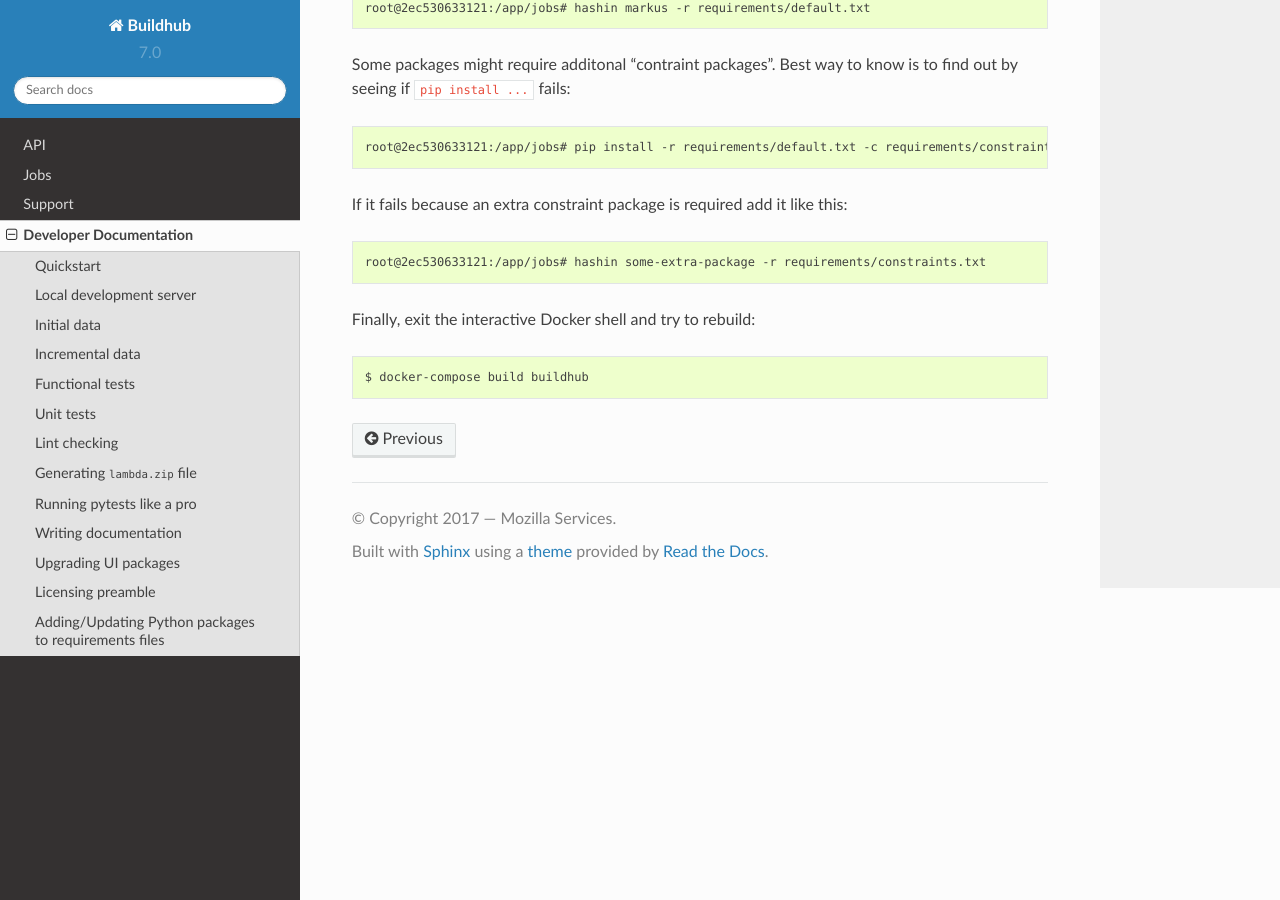
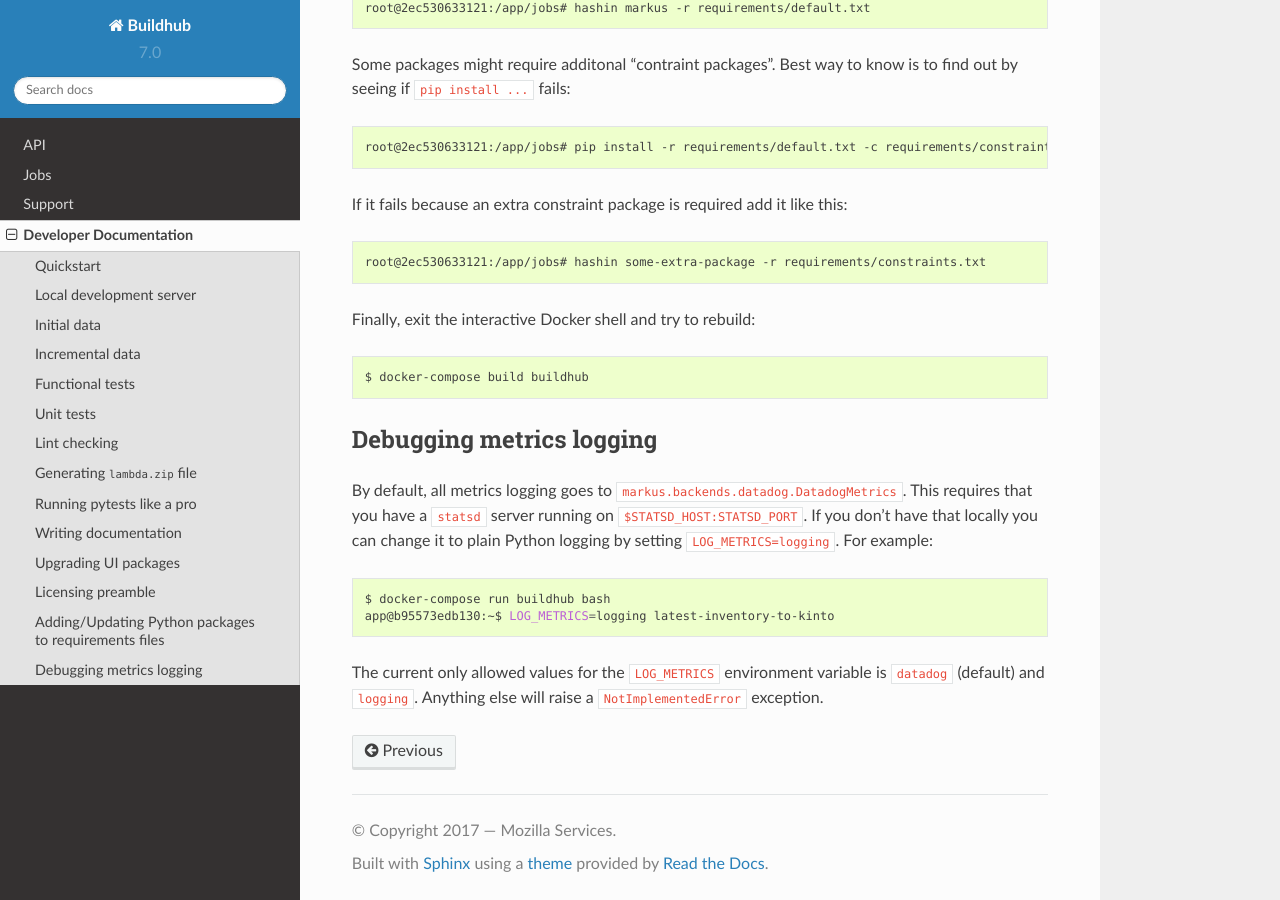
Before and after one commit to mozilla-services/buildhub, a Sphinx documentation site: the page built from docs/dev.rst, in a window 1280 px wide and 900 px high, scrolled down 5611 px. Built offline with Sphinx 7.4.7 and the Read the Docs theme 2.0.0, drawn with Linux system fonts in a browser that asks for light colours.

Commit message:
Optionally configure markus to log fixes 402 (#405)
* Optionally configure markus to log, fixes #402

* add documentation about setting LOG_METRICS

* update on LOG_METRICS usage

```diff
--- a/docs/dev.rst
+++ b/docs/dev.rst
@@ -313,3 +313,21 @@ Finally, exit the interactive Docker shell and try to rebuild:
 .. code-block:: shell
 
     $ docker-compose build buildhub
+
+Debugging metrics logging
+=========================
+
+By default, all metrics logging goes to
+``markus.backends.datadog.DatadogMetrics``. This requires that you have a
+``statsd`` server running on ``$STATSD_HOST:STATSD_PORT``. If you don't
+have that locally you can change it to plain Python logging by setting
+``LOG_METRICS=logging``. For example:
+
+.. code-block:: shell
+
+    $ docker-compose run buildhub bash
+    app@b95573edb130:~$ LOG_METRICS=logging latest-inventory-to-kinto
+
+The current only allowed values for the ``LOG_METRICS`` environment variable
+is ``datadog`` (default) and ``logging``. Anything else will raise a
+``NotImplementedError`` exception.
```
Also changed, not shown: 1 other file.
